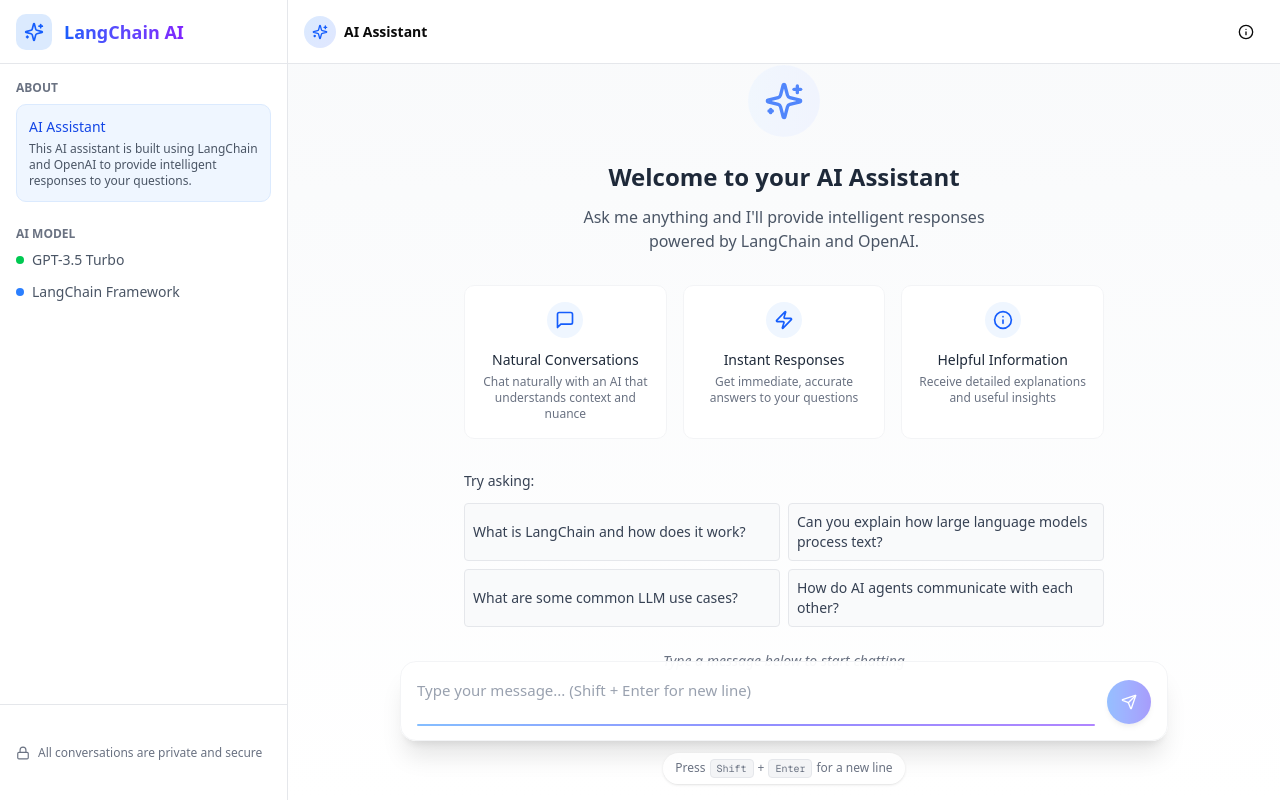
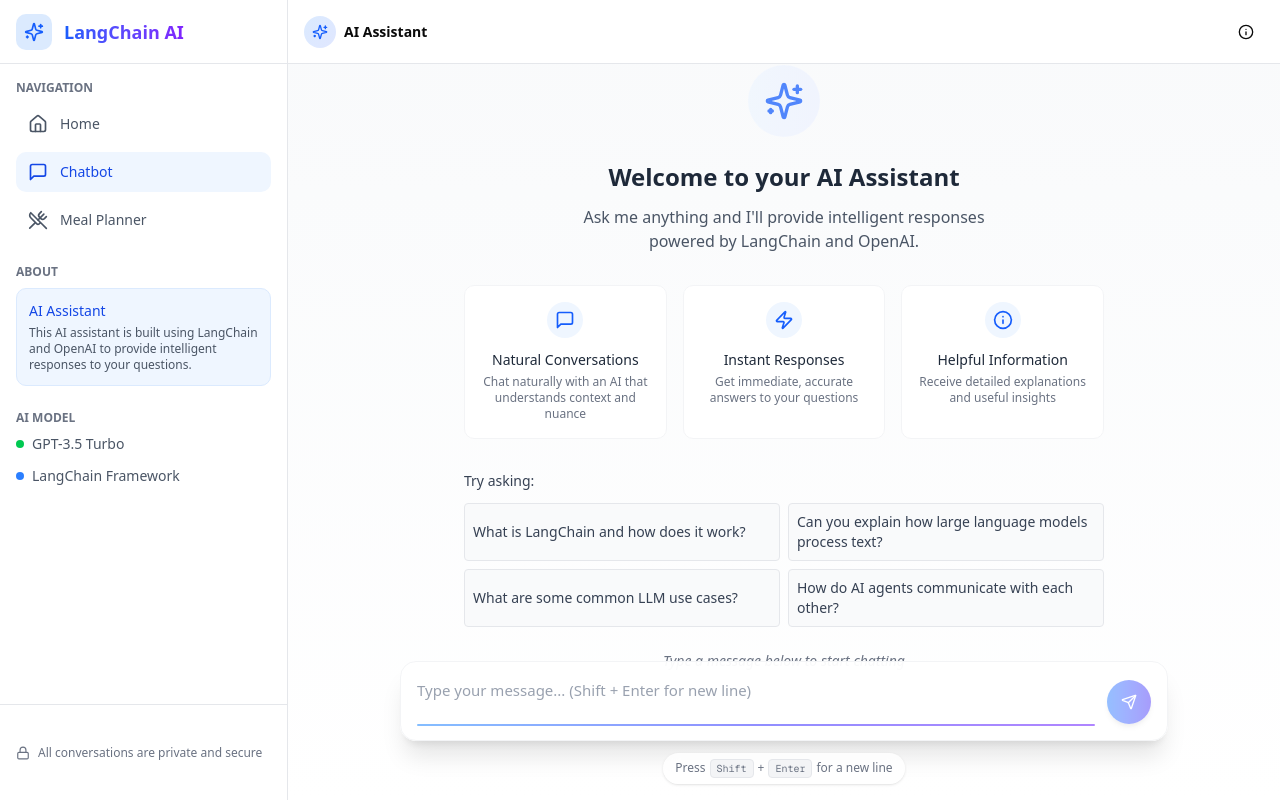
Before and after one commit to realrisman/langchain-integration-demo, a Next.js app: page /chatbot in a window 1280 px wide. Built offline with nearby package versions, Linux system fonts and the light colour scheme.

Commit message:
feat: add navigation section to ChatbotPage with links to Home and Meal Planner, enhancing user accessibility and experience

```diff
--- a/src/app/(app)/chatbot/page.tsx
+++ b/src/app/(app)/chatbot/page.tsx
@@ -4,7 +4,16 @@
 import { Button } from "@/components/ui/button";
 import { ScrollArea } from "@/components/ui/scroll-area";
 import { Separator } from "@/components/ui/separator";
-import { Info, Loader2, Send, Sparkles, Lock } from "lucide-react";
+import {
+  Info,
+  Loader2,
+  Send,
+  Sparkles,
+  Lock,
+  Home,
+  UtensilsCrossed,
+  MessageSquare,
+} from "lucide-react";
 import {
   MessageBubble,
   LoadingIndicator,
@@ -18,6 +27,8 @@
 import { cn } from "@/lib/utils";
 import { useChatStore } from "@/store/chat-store";
 import { useState } from "react";
+import Link from "next/link";
+import { usePathname } from "next/navigation";
 
 /**
  * ChatbotPage - Interactive AI chatbot interface
@@ -36,6 +47,7 @@
   const messagesEndRef = useRef<HTMLDivElement>(null);
   const textareaRef = useRef<HTMLTextAreaElement>(null);
   const [mobileSidebarOpen, setMobileSidebarOpen] = useState(false);
+  const pathname = usePathname();
 
   // Auto-scroll to bottom when messages change
   useEffect(() => {
@@ -110,6 +122,53 @@
           </div>
 
           <div className="flex-1 p-4 overflow-y-auto">
+            {/* Navigation Section */}
+            <div className="space-y-1 mb-6">
+              <p className="text-xs uppercase font-semibold text-gray-500 dark:text-gray-400 mb-2">
+                Navigation
+              </p>
+              <nav className="space-y-2">
+                <Link
+                  href="/"
+                  onClick={() => setMobileSidebarOpen(false)}
+                  className="block"
+                >
+                  <div
+                    className={cn(
+                      "flex items-center gap-3 px-3 py-2.5 rounded-lg transition-colors",
+                      pathname === "/"
+                        ? "bg-blue-50 dark:bg-blue-900/30 text-blue-700 dark:text-blue-300"
+                        : "text-gray-600 dark:text-gray-300 hover:bg-gray-100 dark:hover:bg-gray-800"
+                    )}
+                  >
+                    <Home className="h-5 w-5 min-w-5" />
+                    <span className="text-sm font-medium">Home</span>
+                  </div>
+                </Link>
+                <div className="flex items-center gap-3 px-3 py-2.5 rounded-lg bg-blue-50 dark:bg-blue-900/30 text-blue-700 dark:text-blue-300">
+                  <MessageSquare className="h-5 w-5 min-w-5" />
+                  <span className="text-sm font-medium">Chatbot</span>
+                </div>
+                <Link
+                  href="/meal-planner"
+                  onClick={() => setMobileSidebarOpen(false)}
+                  className="block"
+                >
+                  <div
+                    className={cn(
+                      "flex items-center gap-3 px-3 py-2.5 rounded-lg transition-colors",
+                      pathname === "/meal-planner"
+                        ? "bg-blue-50 dark:bg-blue-900/30 text-blue-700 dark:text-blue-300"
+                        : "text-gray-600 dark:text-gray-300 hover:bg-gray-100 dark:hover:bg-gray-800"
+                    )}
+                  >
+                    <UtensilsCrossed className="h-5 w-5 min-w-5" />
+                    <span className="text-sm font-medium">Meal Planner</span>
+                  </div>
+                </Link>
+              </nav>
+            </div>
+
             <div className="space-y-1">
               <p className="text-xs uppercase font-semibold text-gray-500 dark:text-gray-400 mb-2">
                 About
```
